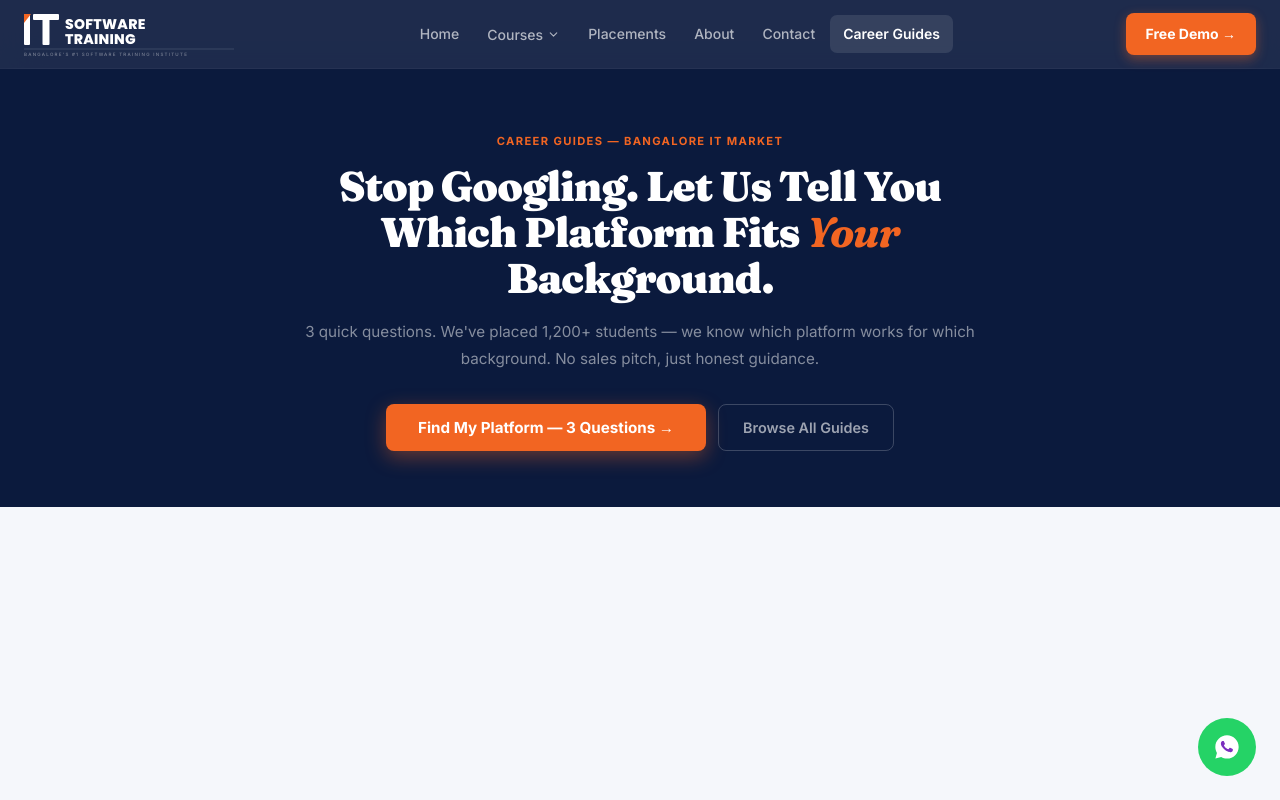
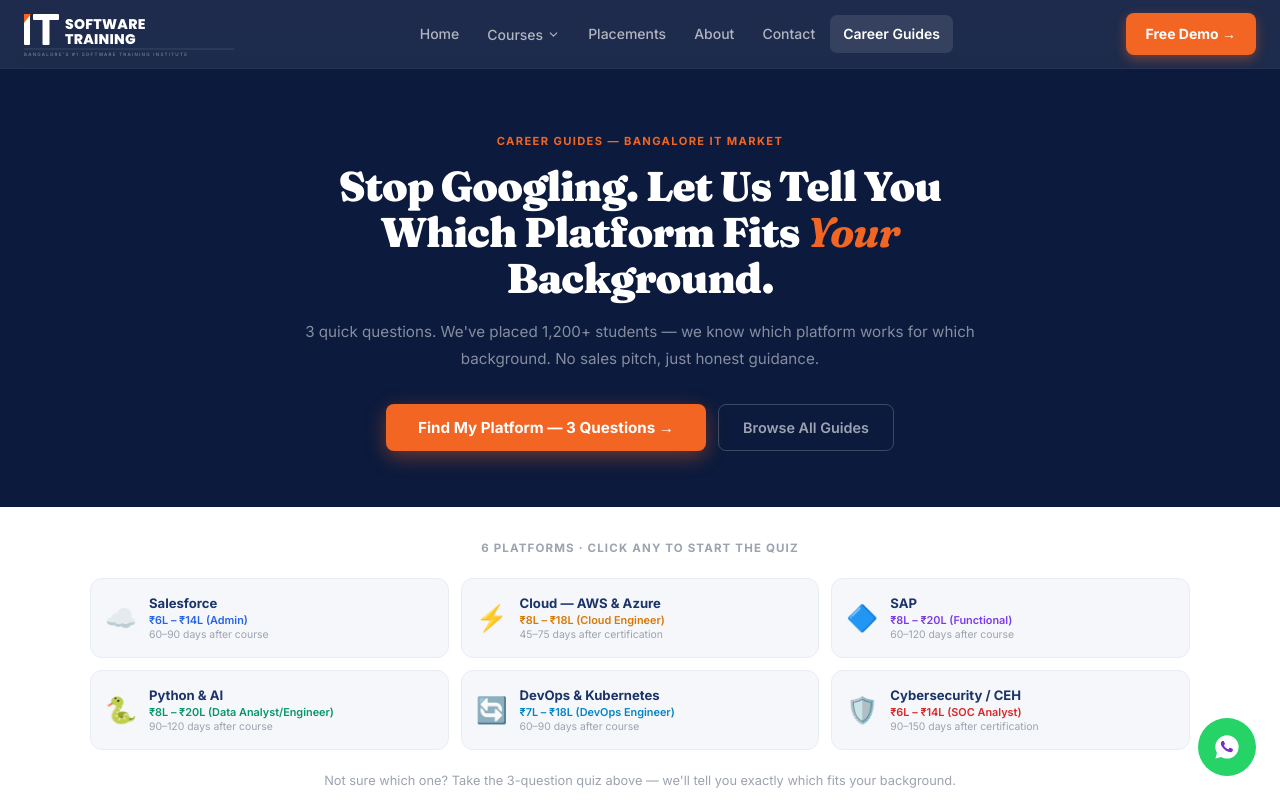
Before and after one commit to aidatatalents-ship-it/itsoftwaretraining, a Next.js app: page /platforms in a window 1280 px wide. Shown: the top 800 px of the page. Built offline with nearby package versions, Linux system fonts and the light colour scheme.

Commit message:
fix: add platform preview strip on /platforms landing so page isn't blank

```diff
--- a/app/platforms/page.tsx
+++ b/app/platforms/page.tsx
@@ -173,6 +173,39 @@
           )}
         </div>
       </section>
+
+      {/* ── Always-visible platform strip ── */}
+      {step === 0 && (
+        <section style={{ background: '#fff', borderBottom: '1px solid #E8EDF4', padding: '32px 5%' }}>
+          <div style={{ maxWidth: 1100, margin: '0 auto' }}>
+            <p style={{ fontFamily: "'Inter',sans-serif", fontSize: '0.72rem', fontWeight: 700, color: '#9CA3AF', textTransform: 'uppercase', letterSpacing: '0.1em', textAlign: 'center', marginBottom: 20 }}>
+              6 Platforms · Click Any to Start the Quiz
+            </p>
+            <div style={{ display: 'grid', gridTemplateColumns: 'repeat(3, 1fr)', gap: 12 }}>
+              {slugs.map(slug => {
+                const p = platforms[slug];
+                return (
+                  <button key={slug} onClick={() => setStep(1)}
+                    style={{ background: '#F5F7FB', border: '1.5px solid #E8EDF4', borderRadius: 12, padding: '16px 14px', cursor: 'pointer', textAlign: 'left', display: 'flex', alignItems: 'center', gap: 12, transition: 'all 0.2s' }}
+                    onMouseEnter={e => { (e.currentTarget).style.borderColor = p.color; (e.currentTarget).style.background = '#fff'; (e.currentTarget).style.transform = 'translateY(-2px)'; }}
+                    onMouseLeave={e => { (e.currentTarget).style.borderColor = '#E8EDF4'; (e.currentTarget).style.background = '#F5F7FB'; (e.currentTarget).style.transform = ''; }}
+                  >
+                    <div style={{ fontSize: '1.6rem', flexShrink: 0 }}>{p.icon}</div>
+                    <div>
+                      <div style={{ fontFamily: "'Inter',sans-serif", fontSize: '0.82rem', fontWeight: 700, color: '#1B3369' }}>{p.name}</div>
+                      <div style={{ fontFamily: "'Inter',sans-serif", fontSize: '0.68rem', color: p.color, fontWeight: 600, marginTop: 2 }}>{p.avgSalary.split('·')[0].trim()}</div>
+                      <div style={{ fontFamily: "'Inter',sans-serif", fontSize: '0.65rem', color: '#9CA3AF', marginTop: 1 }}>{p.timeToJob}</div>
+                    </div>
+                  </button>
+                );
+              })}
+            </div>
+            <p style={{ fontFamily: "'Inter',sans-serif", fontSize: '0.8rem', color: '#9CA3AF', textAlign: 'center', marginTop: 20 }}>
+              Not sure which one? Take the 3-question quiz above — we&apos;ll tell you exactly which fits your background.
+            </p>
+          </div>
+        </section>
+      )}
 
       {/* ── Quiz ── */}
       {step >= 1 && step <= questions.length && (
```
